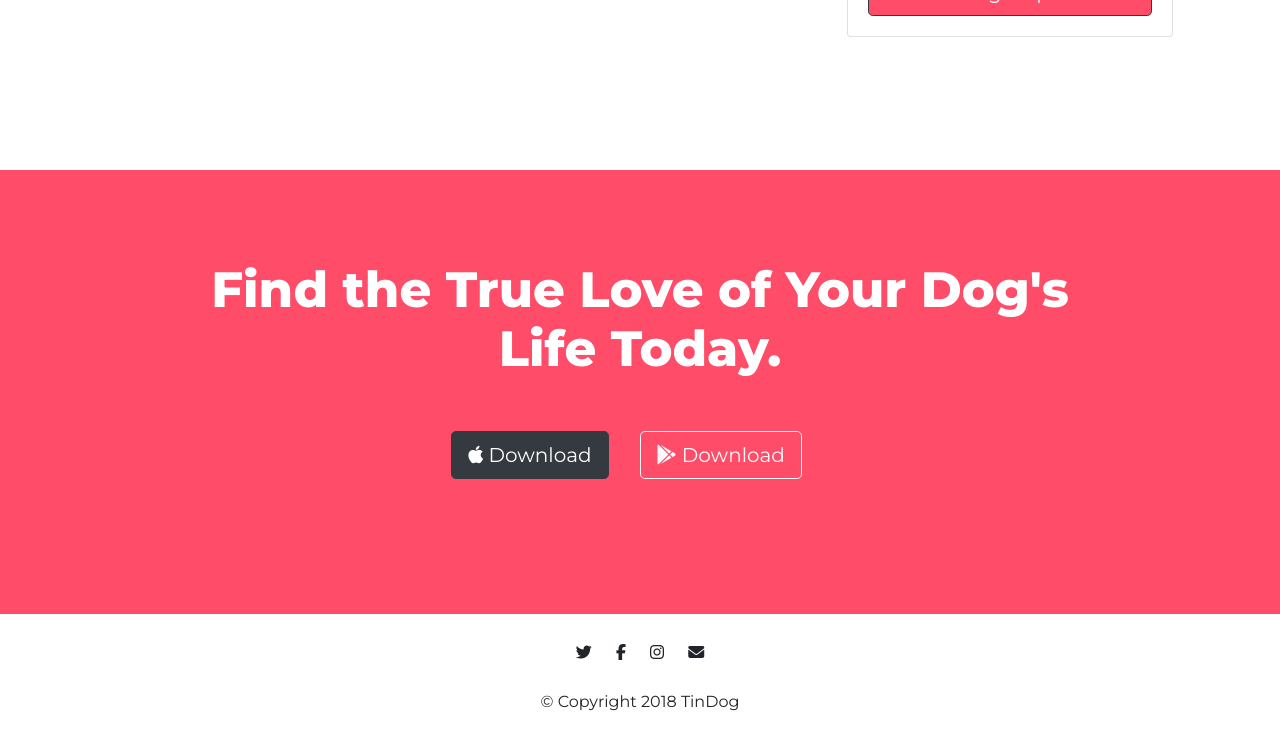
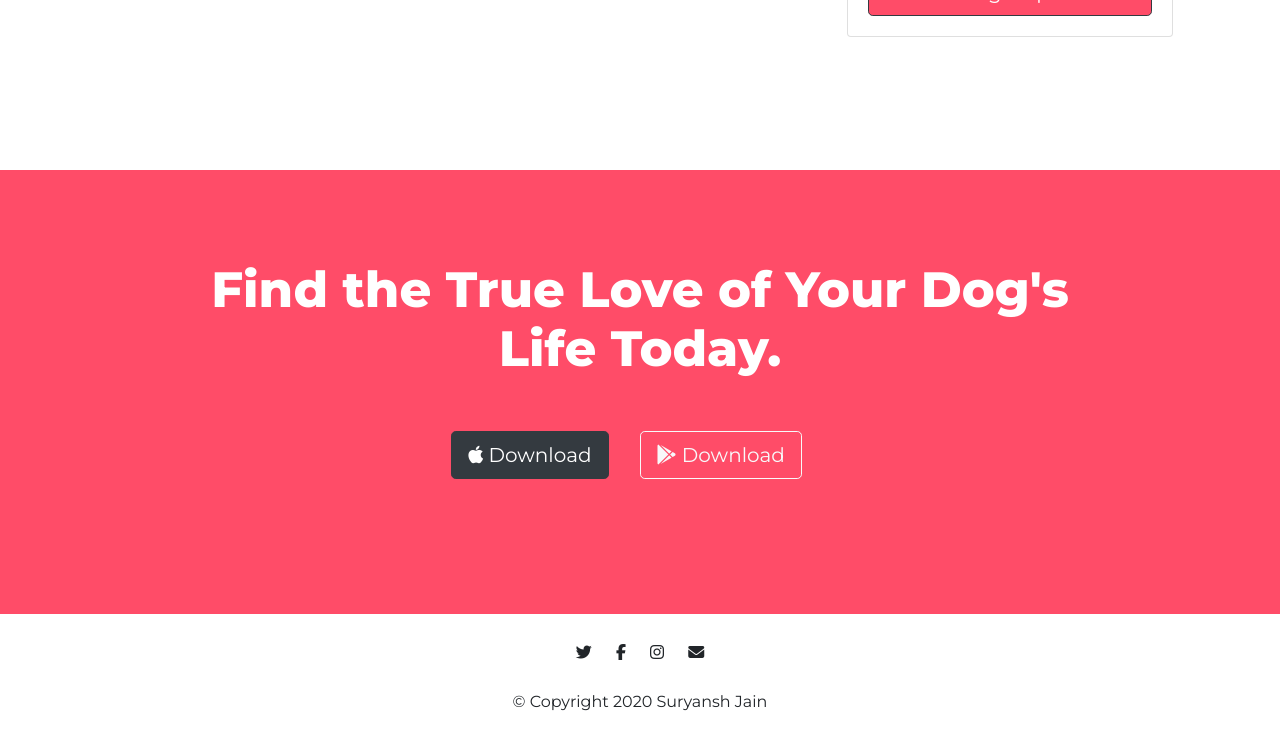
Before and after one commit to iamsuryansh/tindog, a plain HTML site: page index.html in a window 1280 px wide. Shown: the part 2331-3061 px from the top of the page. Drawn offline with nearby package versions, Linux system fonts and the light colour scheme.

Commit message:
changed copyright

```diff
--- a/index.html
+++ b/index.html
@@ -228,7 +228,7 @@
     <i class="fab fa-facebook-f footer-i"></i>
     <i class="fab fa-instagram footer-i"></i>
     <i class="fas fa-envelope footer-i"></i>
-    <p>© Copyright 2018 TinDog</p>
+    <p>© Copyright 2020 Suryansh Jain</p>
 
   </footer>
 
```
